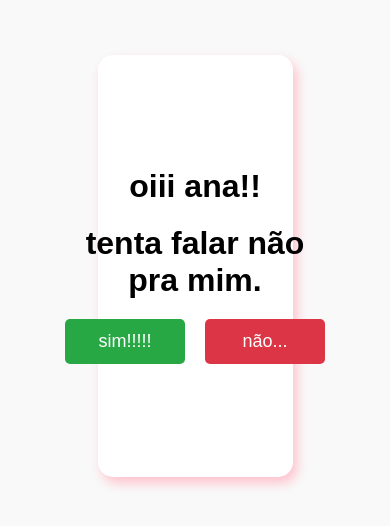
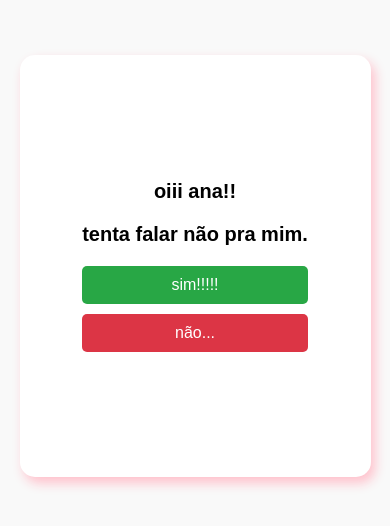
Before and after one commit to gabrielpereir4/hiiiiiiii, a plain HTML site: page index.html in a window 390 px wide. Shown: the part 156-682 px from the top of the page. Drawn offline with Linux system fonts and the light colour scheme.

Commit message:
fix: fix mesmo2

```diff
--- a/index.html
+++ b/index.html
@@ -10,6 +10,7 @@
             padding: 0;
             box-sizing: border-box;
         }
+
         html, body {
             height: 100%;
             display: flex;
@@ -20,8 +21,9 @@
             background-color: #f9f9f9;
             padding: 20px;
         }
+
         .container {
-            width: 50vw;
+            width: 100%;
             max-width: 500px;
             min-height: 50vh;
             padding: 30px;
@@ -34,27 +36,26 @@
             align-items: center;
             position: relative;
         }
-        h1 {
+
+        h1, h2 {
             margin-bottom: 20px;
+            font-size: 24px;
         }
-        h2{
-            margin-bottom: 20px;
-        }
+
         .buttons {
             display: flex;
-            justify-content: center; /* Garante alinhamento correto */
-            gap: 20px; /* Mantém espaçamento */
+            justify-content: center;
+            gap: 20px;
             margin-top: 20px;
         }
 
         button {
             padding: 12px 20px;
-            font-size: 18px;
+            font-size: 1rem;
             border: none;
             border-radius: 5px;
             cursor: pointer;
             transition: 0.3s;
-            min-width: 120px; /* Garante que os botões tenham um tamanho adequado */
             text-align: center;
         }
 
@@ -70,28 +71,32 @@
         #no {
             background-color: #dc3545;
             color: white;
-            position: relative; /* Evita que inicie desalinhado */
+            position: relative;
         }
+
         #form-container {
-            display: none; /* Oculto inicialmente */
+            display: none;
             flex-direction: column;
             align-items: center;
             justify-content: center;
             width: 100%;
             gap: 15px;
         }
+
         label {
             font-size: 16px;
             display: flex;
             align-items: center;
             gap: 10px;
         }
+
         .radio-group {
             display: flex;
             flex-direction: column;
             align-items: flex-start;
             margin-bottom: 15px;
         }
+
         input[type="date"] {
             width: 100%;
             padding: 10px;
@@ -100,25 +105,57 @@
             border-radius: 5px;
             margin-top: 10px;
         }
+
         #send {
             background-color: pink;
             color: white;
             width: 100%;
         }
+
         #send:hover {
             background-color: red;
         }
+
         .content {
             display: flex;
             flex-direction: column;
             align-items: center;
             gap: 20px;
         }
+
         #mensagem {
             display: none;
             margin-top: 20px;
             color: pink;
             font-weight: bold;
+        }
+
+        /* Responsividade para telas menores */
+        @media (max-width: 600px) {
+            .container {
+                width: 90vw;
+                padding: 20px;
+            }
+
+            .buttons {
+                flex-direction: column;
+                gap: 10px;
+                width: 100%;
+            }
+
+            button {
+                width: 100%;
+                font-size: 1rem;
+                padding: 10px;
+            }
+
+            input[type="date"] {
+                font-size: 14px;
+            }
+
+            h1, h2 {
+                font-size: 20px;
+            }
         }
     </style>
 </head>
```
